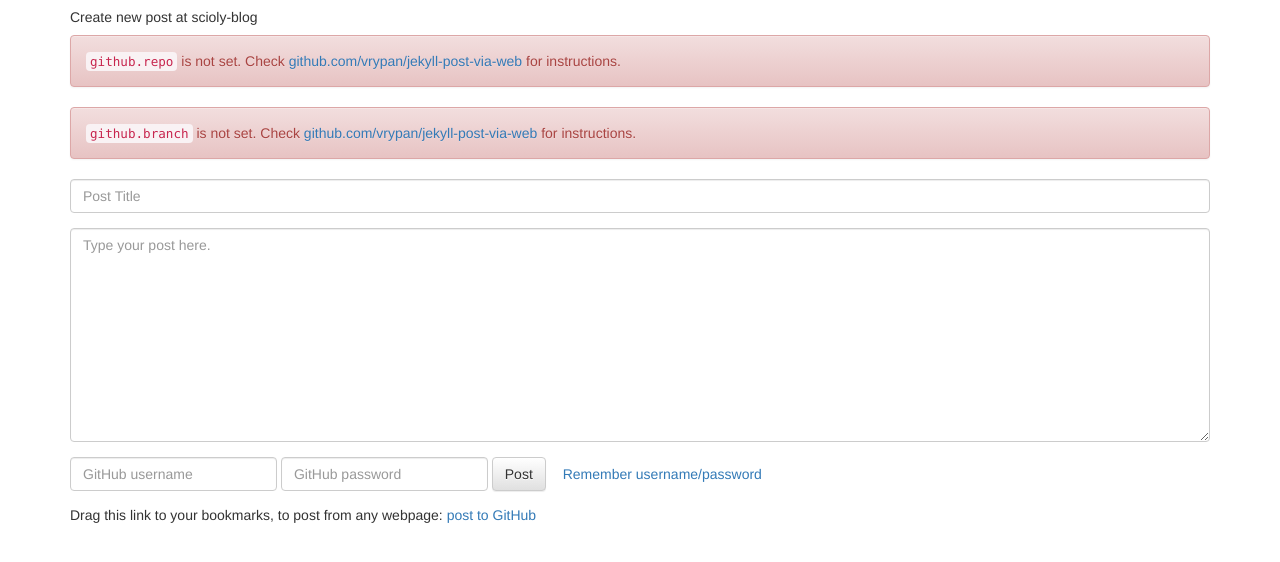
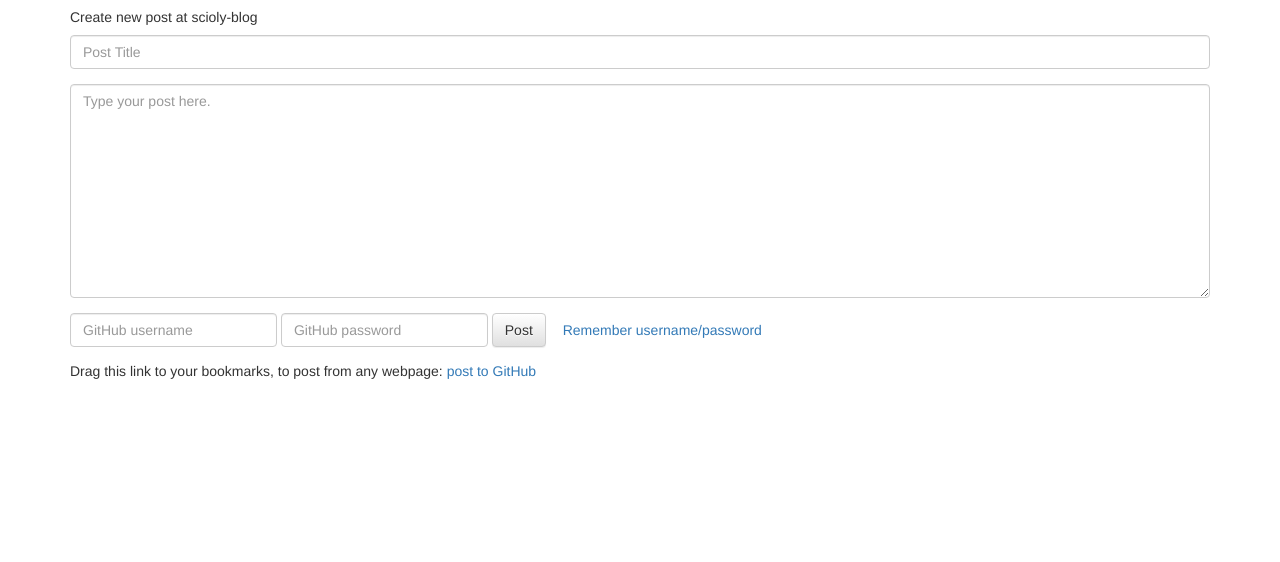
Before and after one commit to HMSSO/scioly-blog, a Jekyll site: the page built from cms.html, in a window 1280 px wide. Shown: the top 562 px of the page. Built offline with Jekyll 4.4.1, drawn with Linux system fonts in a browser that asks for light colours; nearby versions of some CDN libraries; part of the change alters nothing that is shown.

```diff
--- a/_config.yml
+++ b/_config.yml
@@ -42,6 +42,11 @@ google_analytics:
 # Your website URL (e.g. http://barryclark.github.io or http://www.barryclark.co)
 # Used for Sitemap.xml and your RSS feed
 url: https://scioly-blog.netlify.app
+
+#CMS
+github:
+  repo: luke2m/scioly-blog
+  branch: main
 
 # If you're hosting your site at a Project repository on GitHub pages
 # (http://yourusername.github.io/repository-name)
```
